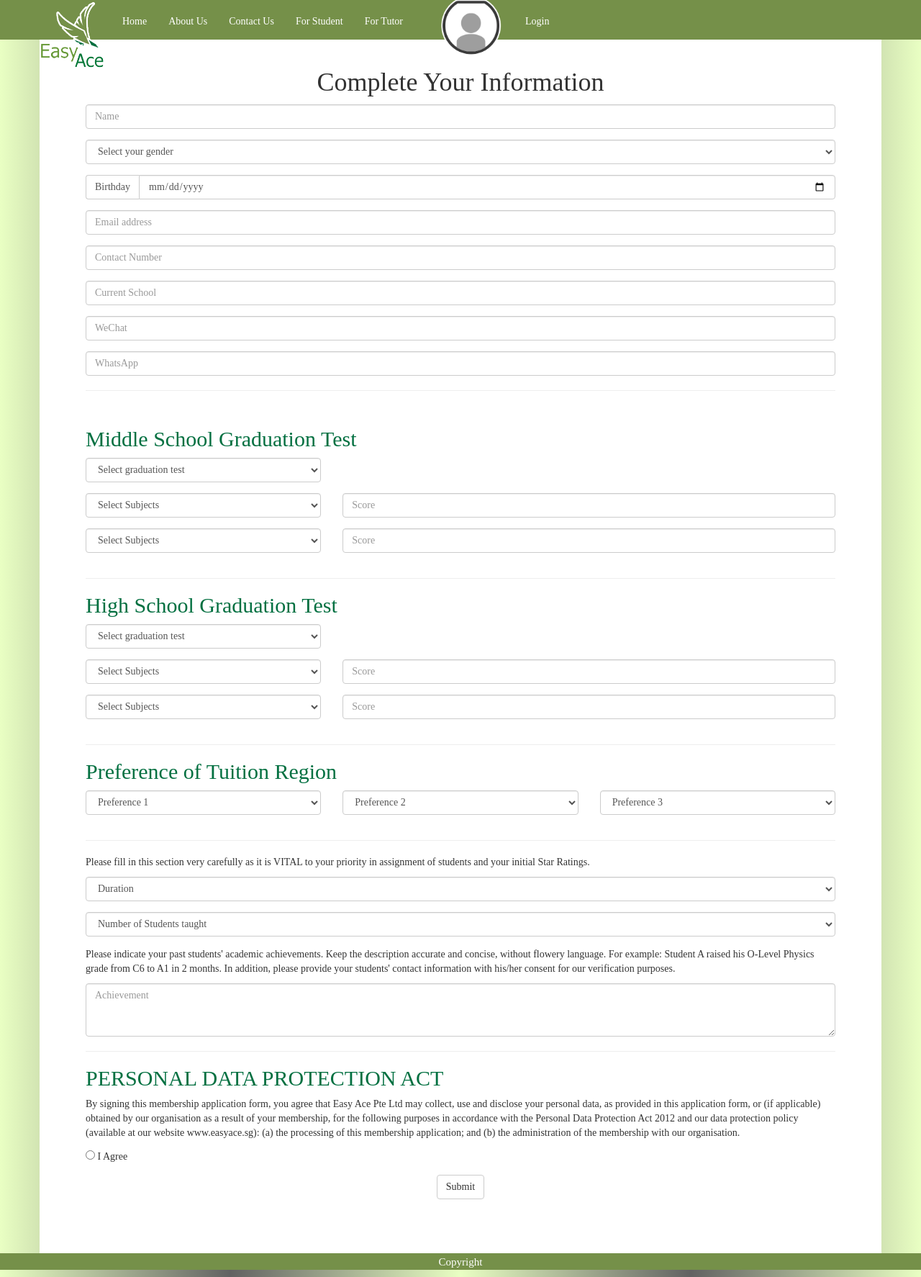
After one commit to liuchang1437/EasyAce, a Django app: page /signup_tutor/ in a window 1280 px wide. The commit adds this page. Shown: the whole page at 72% size. Run offline with Django 3.2, Linux system fonts and the light colour scheme; some libraries are stand-ins or nearby versions.

Commit message:
modify signup_tutor

```diff
--- a/EasyAce/EasyAce/urls.py
+++ b/EasyAce/EasyAce/urls.py
@@ -30,4 +30,5 @@ urlpatterns = [
     url(r'^view_tutor/', my_view.view_tutor),
     url(r'^match_tutor/', my_view.match_tutor),
     url(r'^search_tutor/', my_view.search_tutor),
+    url(r'^signup_tutor/', my_view.signup_tutor),
 ]
--- a/EasyAce/myView/static/EasyAce/css1.css
+++ b/EasyAce/myView/static/EasyAce/css1.css
@@ -2,6 +2,7 @@ body {
   background: -webkit-linear-gradient(left, #e9ffc3, #626262, #e9ffc3, #626262, #e9ffc3);
   background: -moz-linear-gradient(left, #e9ffc3, #626262, #e9ffc3, #626262, #e9ffc3);
   background-color: #e9ffc3;
+  font-family: Frutiger neue;
 }
 .container-fluid {
   background-color: #759049;
@@ -97,7 +98,7 @@ body {
 }
 .my-content > h1 {
   margin-top: 20px;
-  color: #759049;
+  color: #037041;
   font-size: 30px;
 }
 .my-content > h2 {
--- /dev/null
+++ b/EasyAce/myView/templates/signup_tutor.html
@@ -0,0 +1,221 @@
+{% extends 'base.html' %}
+{% block title %}
+<title>Sign Up</title>
+{% endblock %}
+
+
+
+{% block content %}
+<div class="container">
+  <h1>Complete Your Information</h1>
+  <form class="form-login" action="{% url 'myAuth:signup' %}" method="post">
+    {% csrf_token %}
+    <div class="form-group">
+      <input class="form-control" id="id_name" maxlength="50" name="name" type="text" placeholder="Name"/>
+    </div>
+    <div class="form-group">
+      <select class="form-control" id="id_gender" name="gender">
+        <option value="" selected="selected">Select your gender</option>
+        <option value="M">Male</option>
+        <option value="F">Female</option>
+      </select>
+    </div>
+    <div class="form-group">
+      <div class="input-group">
+        <span class="input-group-addon" style="background-color: #FFFFFF">Birthday</span>
+        <input class="form-control" id="id_birthday" type="date"/>
+      </div>
+    </div>
+    <div class="form-group">
+      <input class="form-control" id="id_email" maxlength="50" name="email" type="email" placeholder="Email address"/>
+    </div>
+    <div class="form-group">
+      <input class="form-control" id="id_phone" maxlength="50" name="phone" type="text" placeholder="Contact Number"/>
+    </div>
+    <div class="form-group">
+      <input class="form-control" id="id_school" maxlength="50" name="school" type="text" placeholder="Current School"/>
+    </div>
+    <div class="form-group">
+      <input class="form-control" id="id_wechat" maxlength="50" name="wechat" type="text" placeholder="WeChat"/>
+    </div>
+    <div class="form-group">
+      <input class="form-control" id="id_whatsapp" maxlength="50" name="whatsapp" type="text" placeholder="WhatsApp"/>
+    </div>
+    <hr>
+    <div class="my-content">
+      <h1>Middle School Graduation Test</h1>
+      <div class="row">
+        <div class="col-xs-4">
+          <div class="form-group">
+            <select class="form-control" id="id_middle_test" name="middle_test">
+              <option value="" selected="selected">Select graduation test</option>
+              <option value="O-LEVEL">O-LEVEL</option>
+              <option value="Zhongkao">Zhongkao</option>
+            </select>
+          </div>
+        </div>
+      </div>
+      <div class="row">
+        <div class="col-xs-4">
+          <div class="form-group">
+            <select class="form-control" id="id_middle_sub1" name="middle_sub1">
+              <option value="" selected="selected">Select Subjects</option>
+              <option value="1">1</option>
+              <option value="2">2</option>
+              <option value="3">3</option>
+            </select>
+          </div>
+        </div>
+        <div class="col-xs-8">
+          <div class="form-group">
+            <input class="form-control" id="id_middle_sub1_score" maxlength="50" name="one" type="text" placeholder="Score"/>
+          </div>
+        </div>
+        <div class="col-xs-4">
+          <div class="form-group">
+            <select class="form-control" id="id_middle_sub2" name="middle_sub2">
+              <option value="" selected="selected">Select Subjects</option>
+              <option value="1">1</option>
+              <option value="2">2</option>
+              <option value="3">3</option>
+            </select>
+          </div>
+        </div>
+        <div class="col-xs-8">
+          <div class="form-group">
+            <input class="form-control" id="id_middle_sub2_score" maxlength="50" name="one" type="text" placeholder="Score"/>
+          </div>
+        </div>
+      </div><!--row-->
+      <hr>
+
+      <h1>High School Graduation Test</h1>
+      <div class="row">
+        <div class="col-xs-4">
+          <div class="form-group">
+            <select class="form-control" id="id_high_test" name="high_test">
+              <option value="" selected="selected">Select graduation test</option>
+              <option value="A-LEVEL">A-LEVEL</option>
+              <option value="Gaokao">Gaokao</option>
+            </select>
+          </div>
+        </div>
+      </div>
+      <div class="row">
+        <div class="col-xs-4">
+          <div class="form-group">
+            <select class="form-control" id="id_high_sub1" name="high_sub1">
+              <option value="" selected="selected">Select Subjects</option>
+              <option value="1">1</option>
+              <option value="2">2</option>
+            </select>
+          </div>
+        </div>
+        <div class="col-xs-8">
+          <div class="form-group">
+            <input class="form-control" id="id_high_sub1_score" maxlength="50" name="one" type="text" placeholder="Score"/>
+          </div>
+        </div>
+        <div class="col-xs-4">
+          <div class="form-group">
+            <select class="form-control" id="id_high_sub2" name="high_sub2">
+              <option value="" selected="selected">Select Subjects</option>
+              <option value="1">1</option>
+              <option value="2">2</option>
+            </select>
+          </div>
+        </div>
+        <div class="col-xs-8">
+          <div class="form-group">
+            <input class="form-control" id="id_high_sub2_score" maxlength="50" name="one" type="text" placeholder="Score"/>
+          </div>
+        </div>
+      </div><!--row-->
+      <hr>
+
+      <h1>Preference of Tuition Region</h1>
+      <div class="row">
+        <div class="col-xs-4">
+          <div class="form-group">
+            <select class="form-control" id="id_tutor_location_1" name="tutor_location_1">
+              <option value="" selected="selected">Preference 1</option>
+              <option value="west">West</option>
+              <option value="central">Central</option>
+              <option value="east">East</option>
+              <option value="northwest">NorthWest</option>
+              <option value="north">North</option>
+              <option value="northeast">NorthEast</option>
+            </select>
+          </div>
+        </div>
+        <div class="col-xs-4">
+          <div class="form-group">
+            <select class="form-control" id="id_tutor_location_2" name="tutor_location_2">
+              <option value="" selected="selected">Preference 2</option>
+              <option value="west">West</option>
+              <option value="central">Central</option>
+              <option value="east">East</option>
+              <option value="northwest">NorthWest</option>
+              <option value="north">North</option>
+              <option value="northeast">NorthEast</option>
+            </select>
+          </div>
+        </div>
+        <div class="col-xs-4">
+          <div class="form-group">
+            <select class="form-control" id="id_tutor_location_3" name="tutor_location_3">
+              <option value="" selected="selected">Preference 3</option>
+              <option value="west">West</option>
+              <option value="central">Central</option>
+              <option value="east">East</option>
+              <option value="northwest">NorthWest</option>
+              <option value="north">North</option>
+              <option value="northeast">NorthEast</option>
+            </select>
+          </div>
+        </div>
+      </div><!--row-->
+      <hr>
+
+      <p>Please fill in this section very carefully as it is VITAL to your priority in assignment of students and your initial Star Ratings.</p>
+      <div class="form-group">
+        <select class="form-control" id="id_teach_duration" name="teach_duration">
+          <option value="" selected="selected">Duration</option>
+          <option value="never">Never</option>
+          <option value="one_month">1 month</option>
+          <option value="one_to_three_month">1-3 month</option>
+          <option value="three_to_six_month">3-6 month</option>
+          <option value="six_to_twelve_month">6-12 month</option>
+          <option value="one_year">>1 year</option>
+          <option value="two_year">>2 year</option>
+        </select>
+      </div>
+      <div class="form-group">
+        <select class="form-control" id="id_num_taught" name="num_taught">
+          <option value="" selected="selected">Number of Students taught</option>
+          <option value="1">1-5</option>
+          <option value="5">5-10</option>
+          <option value="10">>10</option>
+        </select>
+      </div>
+      <p>Please indicate your past students' academic achievements. Keep the description accurate and concise, without flowery language. For example: Student A raised his O-Level Physics grade from C6 to A1 in 2 months. In addition, please provide your students' contact information with his/her consent for our verification purposes.</p>
+      <div class="form-group">
+        <textarea class="form-control" id="id_achievement" rows="3" placeholder="Achievement"></textarea>
+      </div>
+      <hr>
+      <h1>PERSONAL DATA PROTECTION ACT</h1>
+      <p>By signing this membership application form, you agree that Easy Ace Pte Ltd may collect, use and disclose your personal data, as provided in this application form, or (if applicable) obtained by our organisation as a result of your membership, for the following purposes in accordance with the Personal Data Protection Act 2012 and our data protection policy (available at our website www.easyace.sg): (a) the processing of this membership application; and (b) the administration of the membership with our organisation.</p>
+      <div class="form-group">
+        <input type="radio" id="id_tutor_agree" name="tutor_agree">  I Agree
+      </div>
+
+    </div><!--my-content-->
+
+
+
+
+     <input class="btn btn-default btn-login" type="submit" value="Submit"/>
+  </form>
+</div>
+
+{% endblock %}
--- a/EasyAce/myView/views.py
+++ b/EasyAce/myView/views.py
@@ -27,3 +27,6 @@ def match_tutor(request):
 
 def search_tutor(request):
     return render(request, 'search_tutor.html')
+
+def signup_tutor(request):
+    return render(request, 'signup_tutor.html')
```
Also changed, not shown: EasyAce/myView/templates/signup.html (+8 -8 lines).
